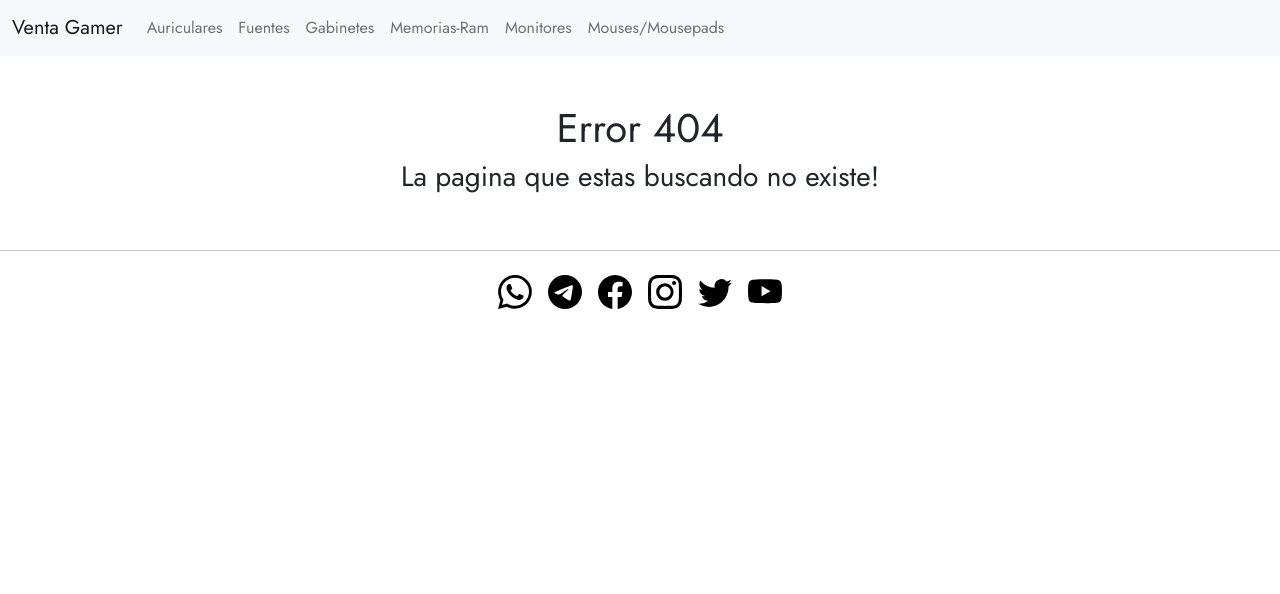
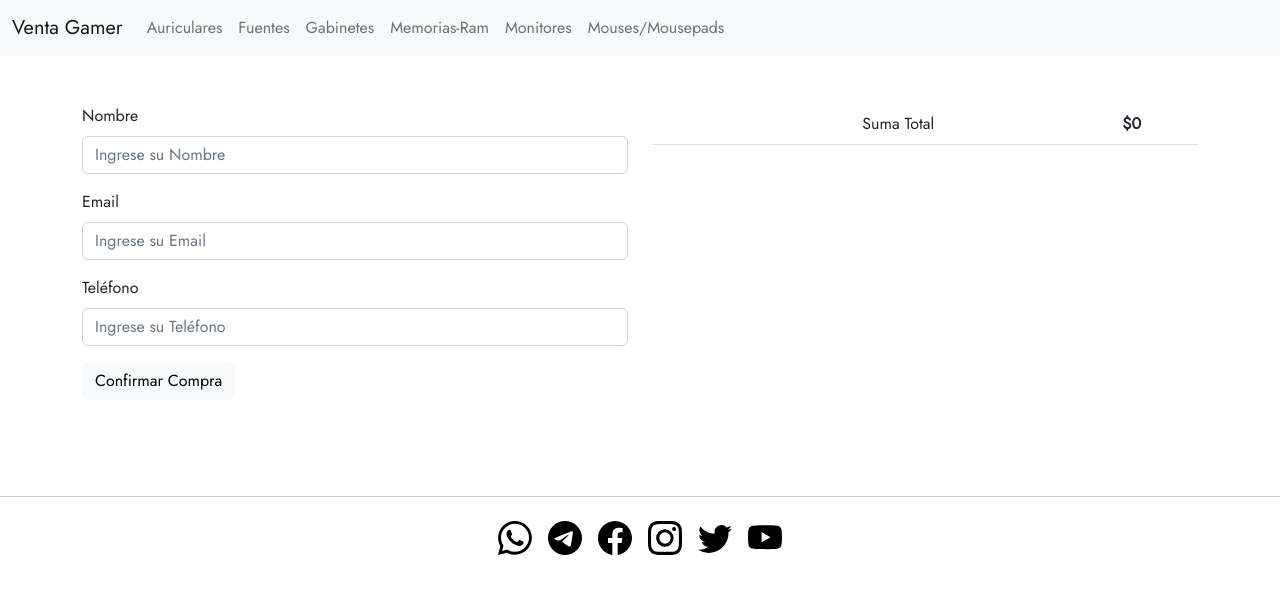
Before and after one commit to JoseMMTW99/ReactJS-TrabajoFinal-JoseMMTW99, a React (Create React App) app: page /cart/checkout in a window 1280 px wide. Before the commit this address had no page. Shown: the top 594 px of the page. Built offline with nearby package versions, Linux system fonts and the light colour scheme.

Commit message:
checkout realizado

```diff
--- a/src/App.jsx
+++ b/src/App.jsx
@@ -9,6 +9,7 @@ import Error404 from "./components/Error404";
 import CartContextProvider from "./components/context/CartContext";
 import Cart from "./components/cart/Cart";
 import RedesSociales from "./components/venta-gamer/RedesSociales";
+import Checkout from "./components/cart/Checkout";
 
 function App() {
     return (
@@ -21,6 +22,7 @@ function App() {
                     <Route path={"/category/:id"} element={<ItemListContainer />} />
                     <Route path={"/item/:id"} element={<ItemDetailContainer />} />
                     <Route path={"/cart"} element={<Cart/>}/>
+                    <Route path={"/cart/checkout"} element={<Checkout/>}/>
                     <Route path={"/redessociales"} element={<RedesSociales/>}/>
                     <Route path={"*"} element={<Error404 />} />
                 </Routes>
--- a/src/components/cart/Cart.jsx
+++ b/src/components/cart/Cart.jsx
@@ -19,15 +19,13 @@ const Cart = () => {
     }
 
     return (
-        <div className="container py-5">
-            <div className="row">
+        <div className="container">
+            <div className="row my-5">
                 <div className="col-md-12">
                     <table className="table">
                         <thead>
                             <tr>
-                                <th scope="col">&nbsp;</th>
-                                <th scope="col">&nbsp;</th>
-                                <th scope="col">&nbsp;</th>
+                                <td colSpan={3}>&nbsp;</td>
                                 <th scope="col" className="text-center"><Link onClick={clear} className="text-decoration-none text-dark" title="Vaciar Carrito">Vaciar Carrito</Link></th>
                                 <td className="text-center align-middle"><Link onClick={clear} title="Vaciar Carrito"><img src={"images/0.delete.svg"} alt={"Eliminar Producto"} width={24} /></Link></td>
                             </tr>
@@ -61,6 +59,9 @@ const Cart = () => {
                                 <td className="text-center"><b>{parseInt(sumTotal()/15000)}</b></td>
                                 <td>&nbsp;</td>
                             </tr>
+                            <tr>
+                                <td colSpan={5} className="text-center align-middle"><Link to={"./checkout"} className="text-decoration-none text-dark btn btn-light" title="Finalizar Compra">Finalizar Compra</Link></td>
+                            </tr>
                         </tbody>
                     </table>
                 </div>
--- /dev/null
+++ b/src/components/cart/Checkout.jsx
@@ -0,0 +1,83 @@
+import React, { useContext, useState } from "react";
+import { CartContext } from "../context/CartContext";
+import { getFirestore, collection, addDoc } from "firebase/firestore";
+
+const Checkout = () => {
+    const { cart, sumTotal, clear } = useContext(CartContext);
+
+    const [nombre, setNombre] = useState("");
+    const [email, setEmail] = useState("");
+    const [telefono, setTelefono] = useState("");
+    const [orderId, setOrderId] = useState("");
+
+    const confirmarCompra = () => {
+        const fecha = new Date();
+        const order = {
+            buyer: { name: nombre, email: email, phone: telefono },
+            items: cart.map(item => ({ id: item.id, title: item.nombre, price: item.precio, quantity: item.quantity, total_price: item.precio * item.quantity })),
+            date: `${fecha.getDate()}/${fecha.getMonth()+1}/${fecha.getFullYear()}   ${fecha.getHours()}:${fecha.getMinutes()}:${fecha.getSeconds()}`,
+            total: sumTotal()
+        }
+
+        const db = getFirestore();
+        const orderCollection = collection(db, "orders");
+        addDoc(orderCollection, order).then((snapShot) => {
+            setOrderId(snapShot.id);
+        })
+    }
+
+    return (
+        <div className="container">
+            <div className="row my-5">
+                <div className="col">
+                    <form>
+                        <div className="mb-3">
+                            <label htmlFor="nombre" className="form-label">Nombre</label>
+                            <input type="email" className="form-control" id="nombre" placeholder="Ingrese su Nombre" onInput={(e) => { setNombre(e.target.value) }} />
+                        </div>
+                        <div className="mb-3">
+                            <label htmlFor="email" className="form-label">Email</label>
+                            <input type="email" className="form-control" id="email" placeholder="Ingrese su Email" onInput={(e) => { setEmail(e.target.value) }} />
+                        </div>
+                        <div className="mb-3">
+                            <label htmlFor="telefono" className="form-label">Teléfono</label>
+                            <input type="number" className="form-control" id="nombre" placeholder="Ingrese su Teléfono" onInput={(e) => { setTelefono(e.target.value) }} />
+                        </div>
+                        <button type="button" onClick={confirmarCompra} className="btn btn-light">Confirmar Compra</button>
+                    </form>
+                </div>
+                <div className="col">
+                    <table className="table">
+                        <tbody>
+                            {cart.map(item => (
+                                <tr key={item.id}>
+                                    <td><img src={item.imagen} alt={item.nombre} width={64} /></td>
+                                    <td className="align-middle">{item.nombre}</td>
+                                    <td className="text-center align-middle">{item.quantity}</td>
+                                    <td className="text-center align-middle">${item.quantity * item.precio}</td>
+                                </tr>
+
+                            ))}
+                            <tr>
+                                <td colSpan={2}>&nbsp;</td>
+                                <td className="text-center">Suma Total</td>
+                                <td className="text-center"><b>${sumTotal()}</b></td>
+                            </tr>
+                        </tbody>
+                    </table>
+                </div>
+            </div>
+            <div className="row my-5">
+                <div className="col">
+                    {orderId ? <div className="alert alert-success" role="alert">
+                        <h2>Compra Realizada con Éxito</h2>
+                        <p>Su número de orden es:{orderId}</p>
+                        <p>Usted con esta compra esta participando con <b>{parseInt(sumTotal()/15000)}</b> tickets, los mismos les seran confirmados por correo electrónico y con su número de orden participara del sorteo. Si usted gana lo contactaremos, le deseamos mucha suerte y agracemos por confiar en nosotros!</p>
+                    </div> : ""}
+                </div>
+            </div>
+        </div>
+    )
+}
+
+export default Checkout;
```
